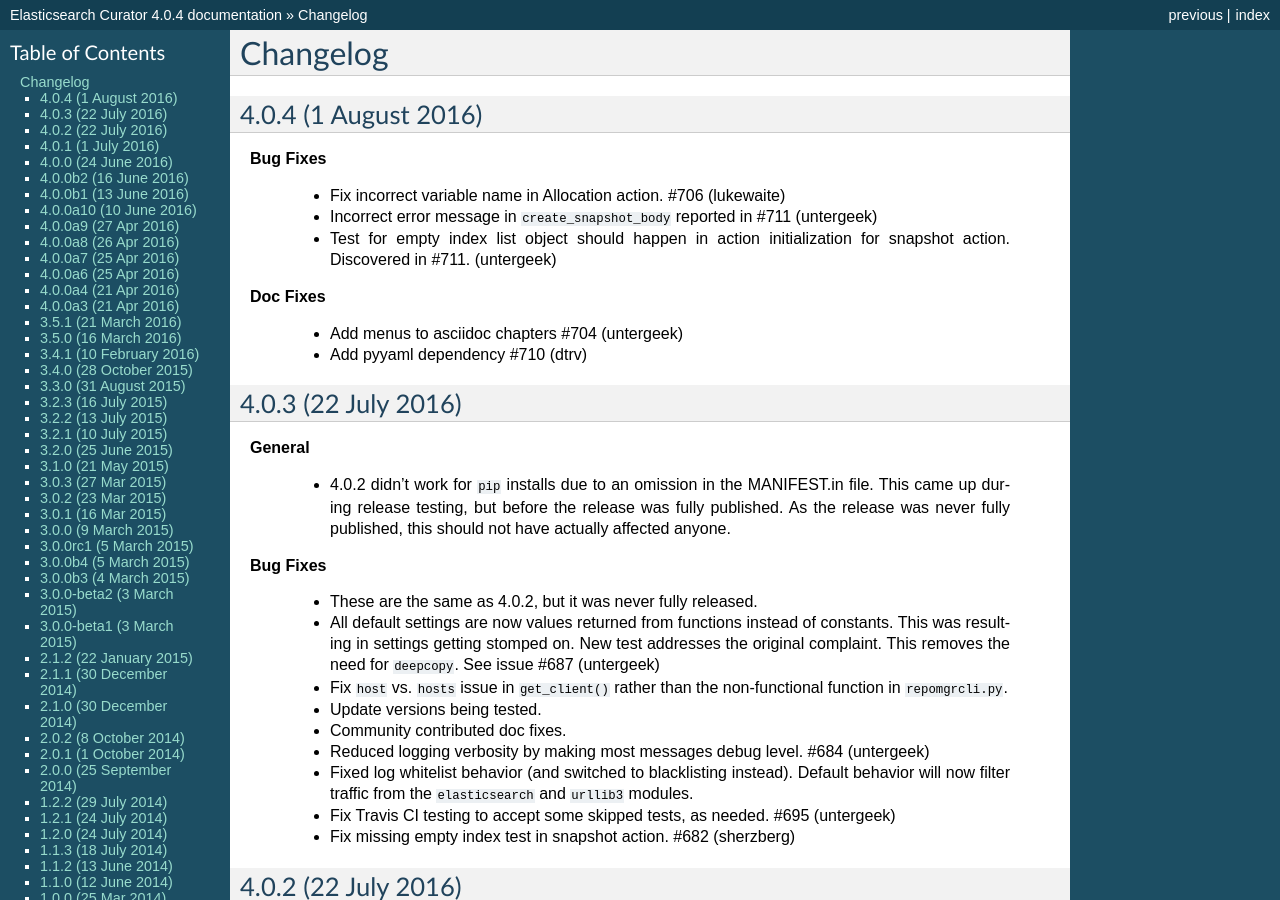
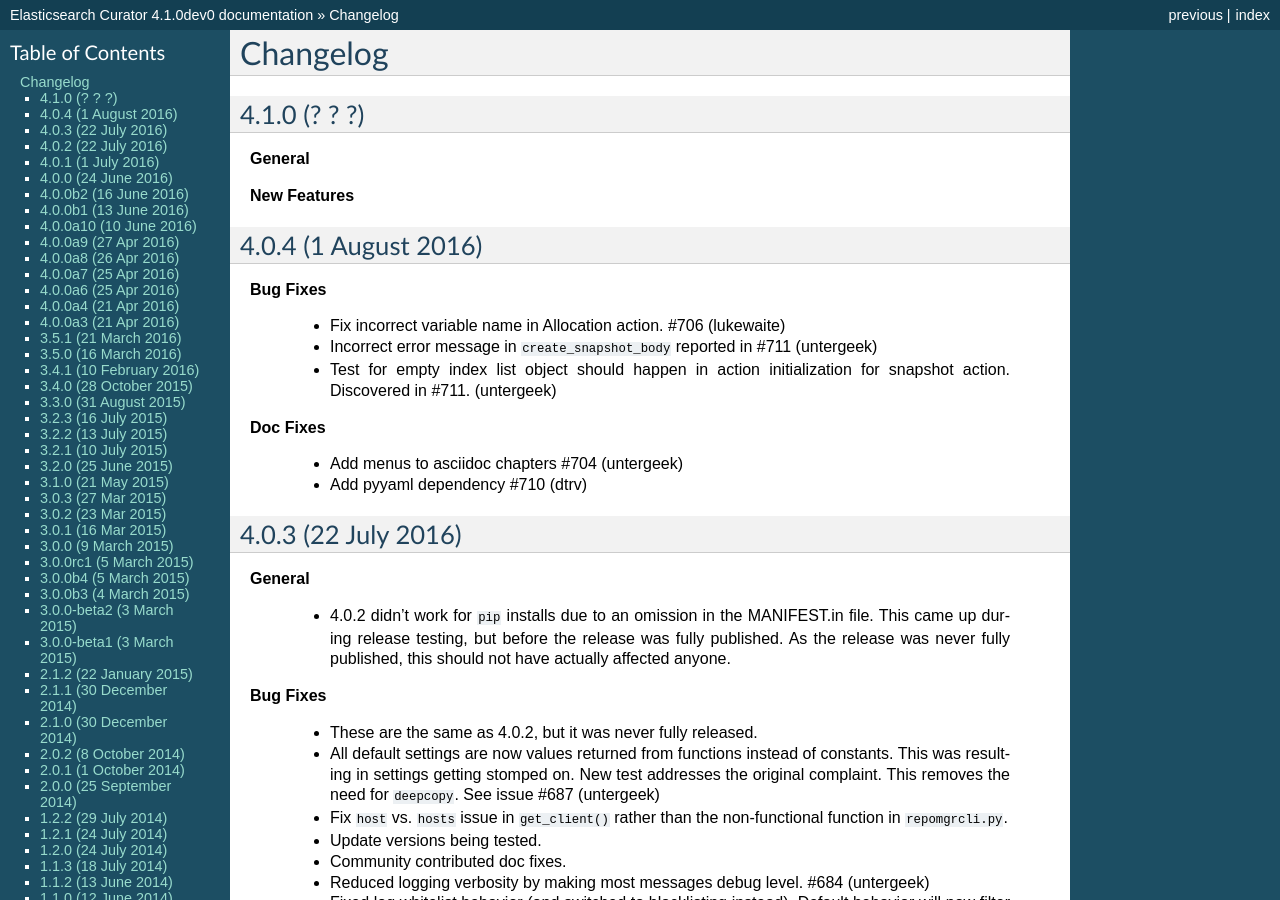
Before and after one commit to elastic/curator, a Sphinx documentation site: the page built from docs/Changelog.rst, in a window 1280 px wide and 900 px high. Built offline with Sphinx 7.4.7, drawn with Linux system fonts in a browser that asks for light colours; some of the changed text lies outside the part shown.

Commit message:
Launch 4.1.0 dev branch
Look busy.  4.1.0 is coming.

```diff
--- a/curator/_version.py
+++ b/curator/_version.py
@@ -1 +1 @@
-__version__ = '4.0.4'
+__version__ = '4.1.0dev0'
--- a/docs/Changelog.rst
+++ b/docs/Changelog.rst
@@ -2,6 +2,14 @@
 
 Changelog
 =========
+
+4.1.0 (? ? ?)
+-------------
+
+**General**
+
+**New Features**
+
 
 4.0.4 (1 August 2016)
 ---------------------
```
